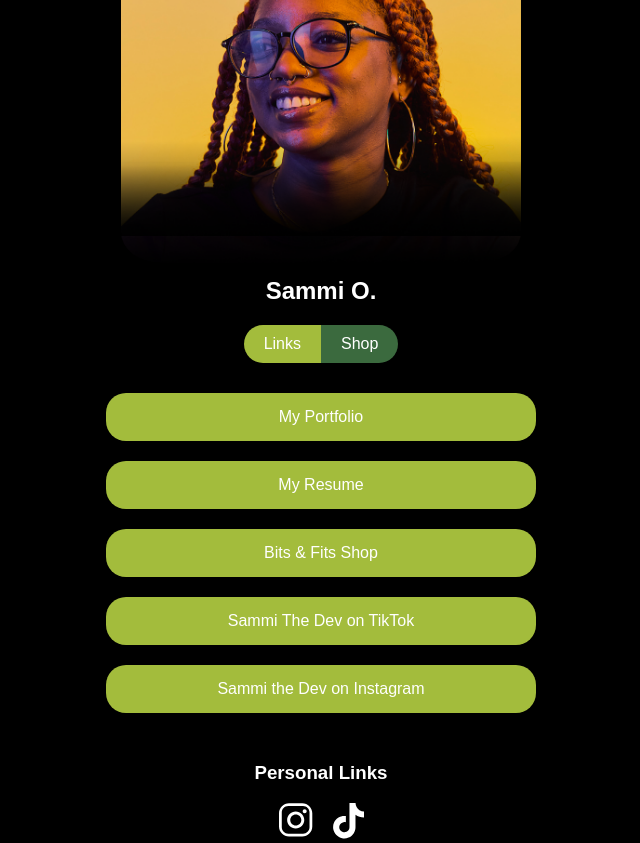
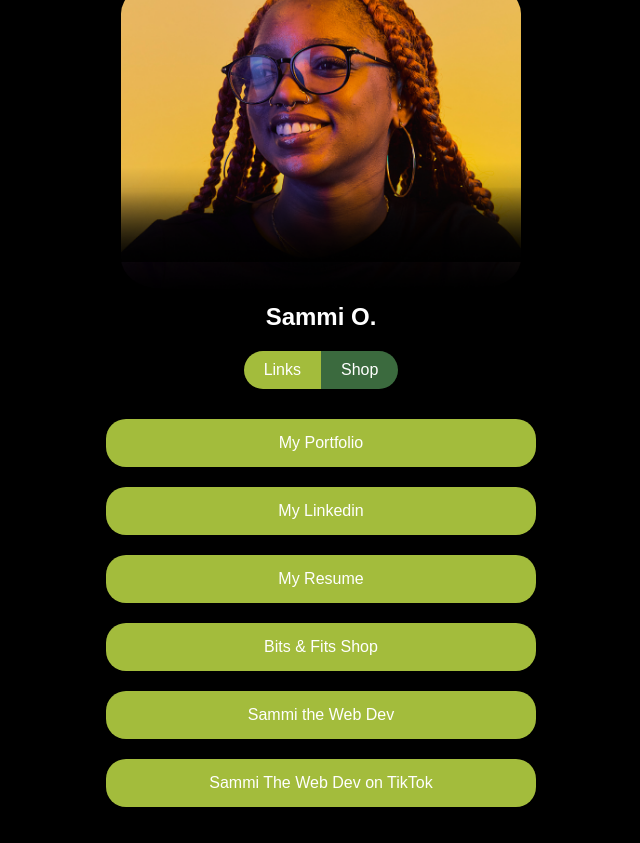
Before and after one commit to SOyeniyi801/linkhub-app, a plain HTML site: page index.html in a window 1280 px wide. Shown: the whole page, without its empty margins (319-959 px from the left). After the commit the page ends 817 px from the top, so only its background shows below. Drawn offline with Linux system fonts and the light colour scheme.

Commit message:
remove personal links, add linkedin

```diff
--- a/index.html
+++ b/index.html
@@ -19,18 +19,19 @@
         </div>
         <div id="links" class="content">
             <a href="https://sammiwebdev.com/" target="_blank" class="btn">My Portfolio</a>
+            <a href="www.linkedin.com/in/samantha-oyeniyi-6384705a" target="_blank" class="btn">My Linkedin</a>
             <a href="https://samanthaoyeniyiresume.my.canva.site/soyeniyi-developer-resume" target="_blank" class="btn"> My Resume</a>
             <a href="https://bitsandfits.com/" target="_blank" class="btn">Bits & Fits Shop</a>
-            <a href="https://www.tiktok.com/@sammi.the.dev?_t=8p4GcgOm0vS&_r=1" target="_blank" class="btn">Sammi The Dev on TikTok</a>
-            <a href="https://www.instagram.com/sammi.the.dev?igsh=eG4xbmx4YW82Y3Nh&utm_source=qr" target="_blank" class="btn">Sammi the Dev on Instagram</a>
-            <div class="personal-links">
+            <a href="https://www.instagram.com/sammi.the.dev?igsh=eG4xbmx4YW82Y3Nh&utm_source=qr" target="_blank" class="btn"> Sammi the Web Dev</a>
+            <a href="https://www.tiktok.com/@sammi.the.dev?_t=8p4GcgOm0vS&_r=1" target="_blank" class="btn">Sammi The Web Dev on TikTok</a>
+            <!-- <div class="personal-links">
                 <h3>Personal Links</h3>
                 <div class="links">
                     <a href="https://www.instagram.com/_empresssammi_?igsh=MTZyZHpkMXczNjV0bw%3D%3D&utm_source=qr" target="_blank"><img src="assets/instagram-icon.svg" alt="Instagram"></a>
                     <a href="https://www.tiktok.com/@mz_empress801?_t=8p4I6Pbo2nb&_r=1" target="_blank"><img src="assets/tiktok-icon.svg" alt="TikTok"></a>
                 </div>
 
-            </div>
+            </div> -->
         </div>
         <div id="shop" class="content hidden shop-container">
             <div class="shop-item">
--- a/styles.css
+++ b/styles.css
@@ -87,9 +87,10 @@ h1 {
     display: flex;
     flex-direction: row;
     justify-content: center;
+    align-items: center;
 }
 
-.personal-links {
+/* .personal-links {
     display: flex;
     justify-content: center;
     align-items: center;
@@ -99,7 +100,7 @@ h1 {
 
 .personal-links a {
     margin: 0 10px;
-}
+} */
 
 .shop-container {
     display: grid;
```
Also changed, not shown: 1 other file.
